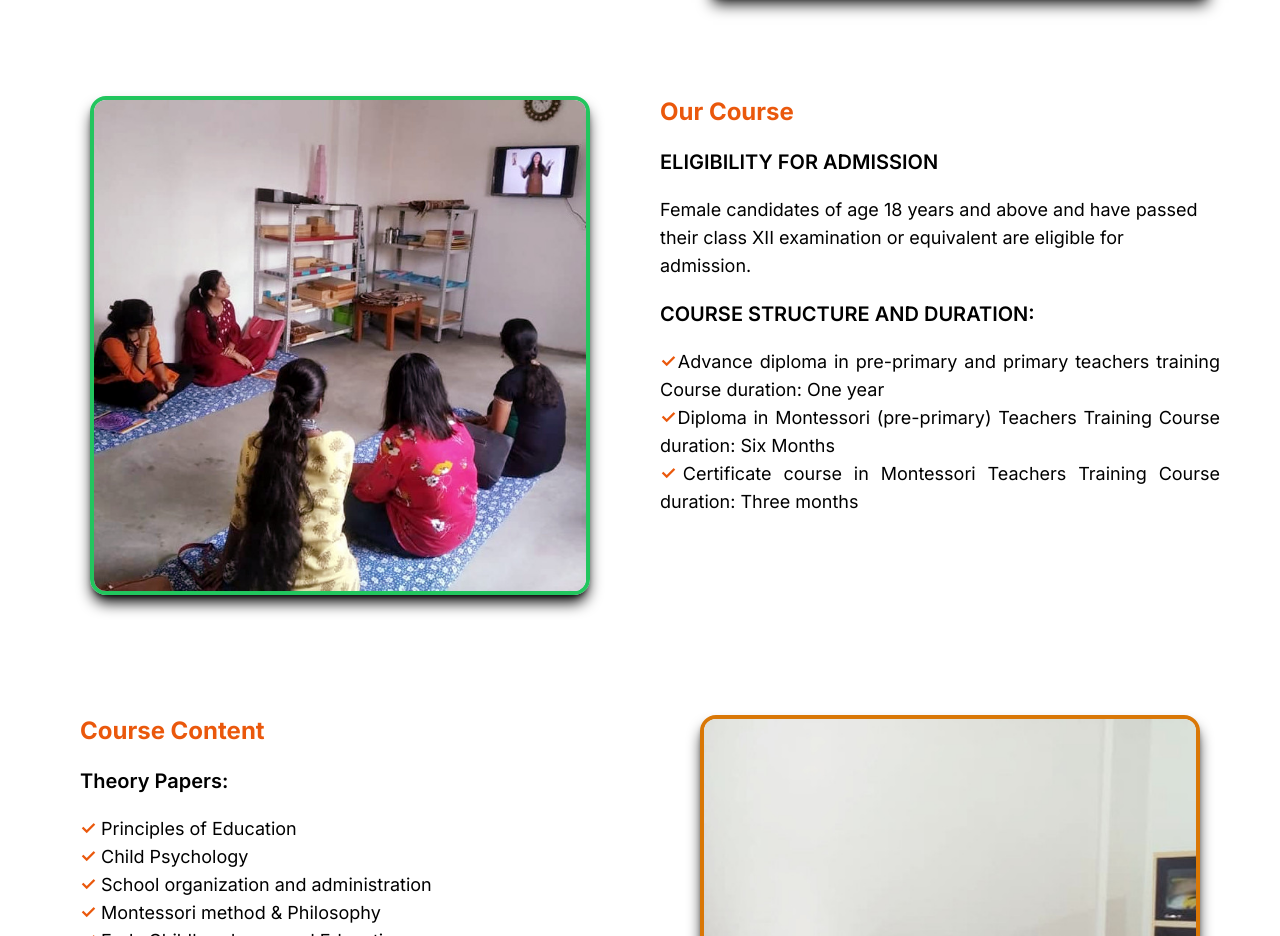
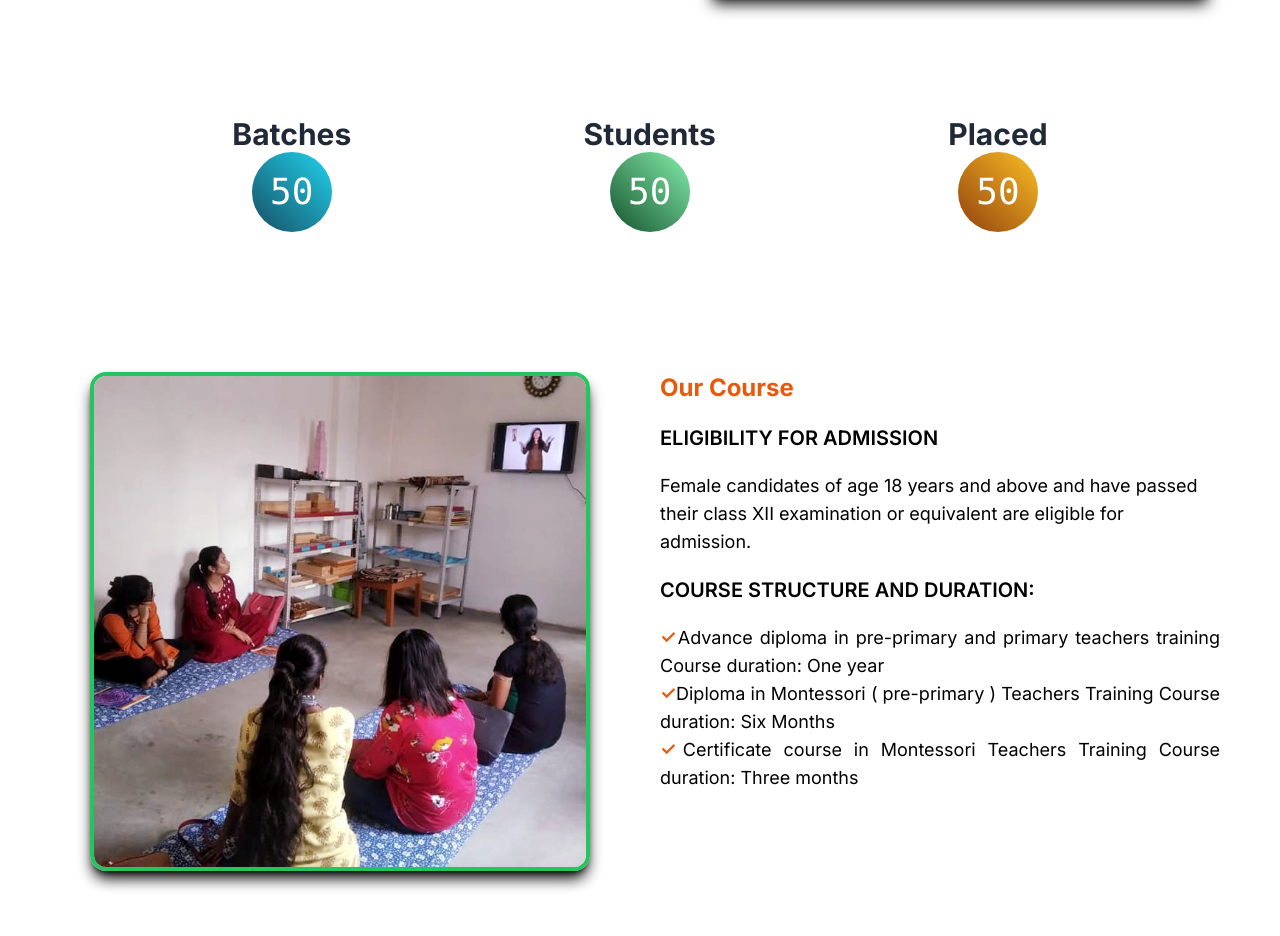
Before and after one commit to dhritich20baruah/PERI-Montessori-Dibrugarh, a Next.js app: page / in a window 1280 px wide. Shown: the part 1344-2280 px from the top of the page. Built offline with nearby package versions, Linux system fonts and the light colour scheme.

Commit message:
counters done

```diff
--- /dev/null
+++ b/src/app/components/counters.tsx
@@ -0,0 +1,57 @@
+"use client";
+import React, { useState, useEffect } from "react";
+
+const Counter = () => {
+  const [batch, setBatch] = useState(0);
+  const [students, setStudents] = useState(0);
+  const [placed, setPlaced] = useState(0);
+
+  useEffect(() => {
+    const interval = setInterval(() => {
+      if (batch < 50) {
+        setBatch(batch + 1);
+      }
+    }, 100);
+
+    return () => clearInterval(interval);
+  }, [batch]);
+
+  useEffect(() => {
+    const interval = setInterval(() => {
+      if (students < 50) {
+        setStudents(students + 1);
+      }
+    }, 100);
+
+    return () => clearInterval(interval);
+  }, [students]);
+
+  useEffect(() => {
+    const interval = setInterval(() => {
+      if (placed < 50) {
+        setPlaced(placed + 1);
+      }
+    }, 100);
+
+    return () => clearInterval(interval);
+  }, [placed]);
+
+  return (
+    <div className="flex justify-evenly my-20">
+      <div className="flex flex-col items-center">
+        <p className="text-3xl font-bold text-gray-800">Batches</p>
+        <div className="flex justify-center items-center h-20 w-20 bg-gradient-to-tr from-cyan-900 to-cyan-400 rounded-full"><p className="font-mono text-4xl text-white">{batch}</p></div>
+      </div>
+      <div className="flex flex-col items-center">
+        <p className="text-3xl font-bold text-gray-800">Students</p>
+        <div className="flex justify-center items-center h-20 w-20 bg-gradient-to-tr from-green-900 to-green-300 rounded-full"><p className="font-mono text-4xl text-white">{students}</p></div>
+      </div>
+      <div  className="flex flex-col items-center">
+        <p className="text-3xl font-bold text-gray-800">Placed</p>
+        <div className="flex justify-center items-center h-20 w-20 bg-gradient-to-tr from-amber-800 to-amber-400 rounded-full"><p className="font-mono text-4xl text-white">{placed}</p></div>
+      </div>
+    </div>
+  );
+};
+
+export default Counter;
--- a/src/app/page.tsx
+++ b/src/app/page.tsx
@@ -1,5 +1,6 @@
 import Image from "next/image";
 import Navbar from "./components/Navbar";
+import Counter from "./components/counters";
 
 export default function Home() {
   return (
@@ -71,6 +72,10 @@ export default function Home() {
         </div>
       </div>
 
+      <div className="stats">
+        <Counter/>
+      </div>
+
       <div className="courses min-h-full flex md:flex-row flex-col p-10">
       <div className="m-5 w-1/2 flex justify-center">
         <Image
@@ -95,7 +100,7 @@ export default function Home() {
             duration: One year
             </li>
             <li><span className="text-orange-600 font-bold">&#x2713;</span>
-            Diploma in Montessori (pre-primary) Teachers Training Course duration: Six Months
+            Diploma in Montessori &#40; pre-primary &#41; Teachers Training Course duration: Six Months
             </li>
             <li><span className="text-orange-600 font-bold">&#x2713;</span>
             Certificate course in Montessori Teachers Training Course duration: Three months
```
